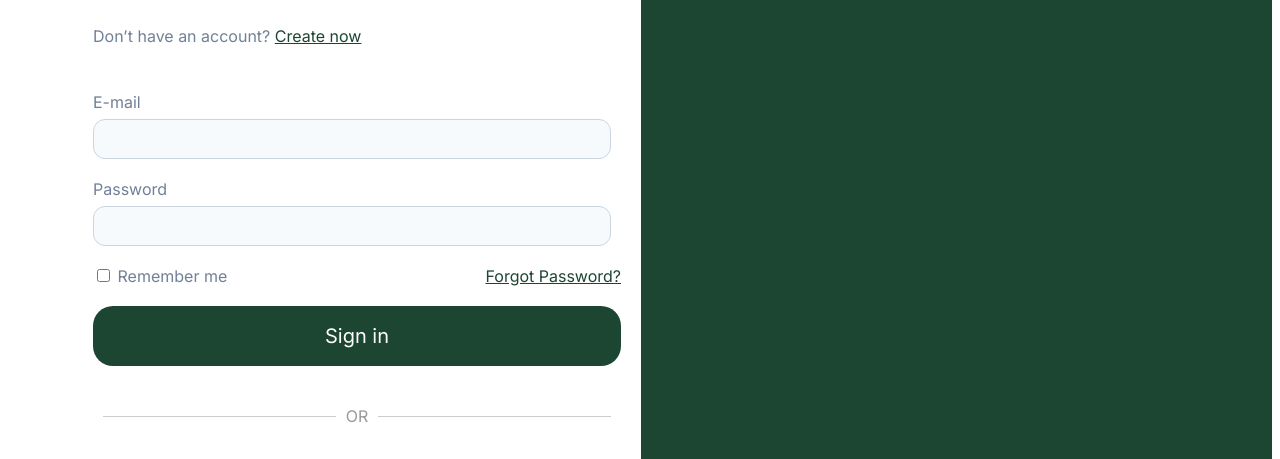
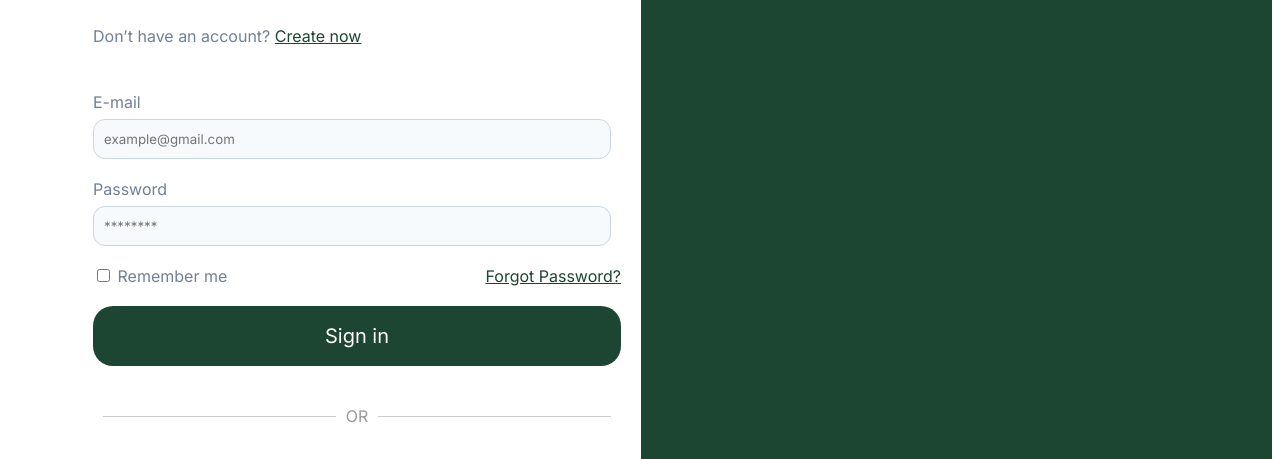
Before and after one commit to TaghiyevMahammad/loginpage_olara, a plain HTML site: page index.html in a window 1280 px wide. Shown: the part 230-689 px from the top of the page. Drawn offline with Linux system fonts and the light colour scheme.

Commit message:
Update index.html

```diff
--- a/index.html
+++ b/index.html
@@ -22,6 +22,7 @@
             <form id="loginForm">
               <label for="email" style="color: #718096;">E-mail</label><br />
               <input
+                placeholder="example@gmail.com"
                 type="email"
                 id="email"
                 name="email"
@@ -40,6 +41,7 @@
               <label for="password" style="color: #718096">Password</label
               ><br />
               <input
+                placeholder="********"
                 type="password"
                 id="password"
                 name="password"
```
